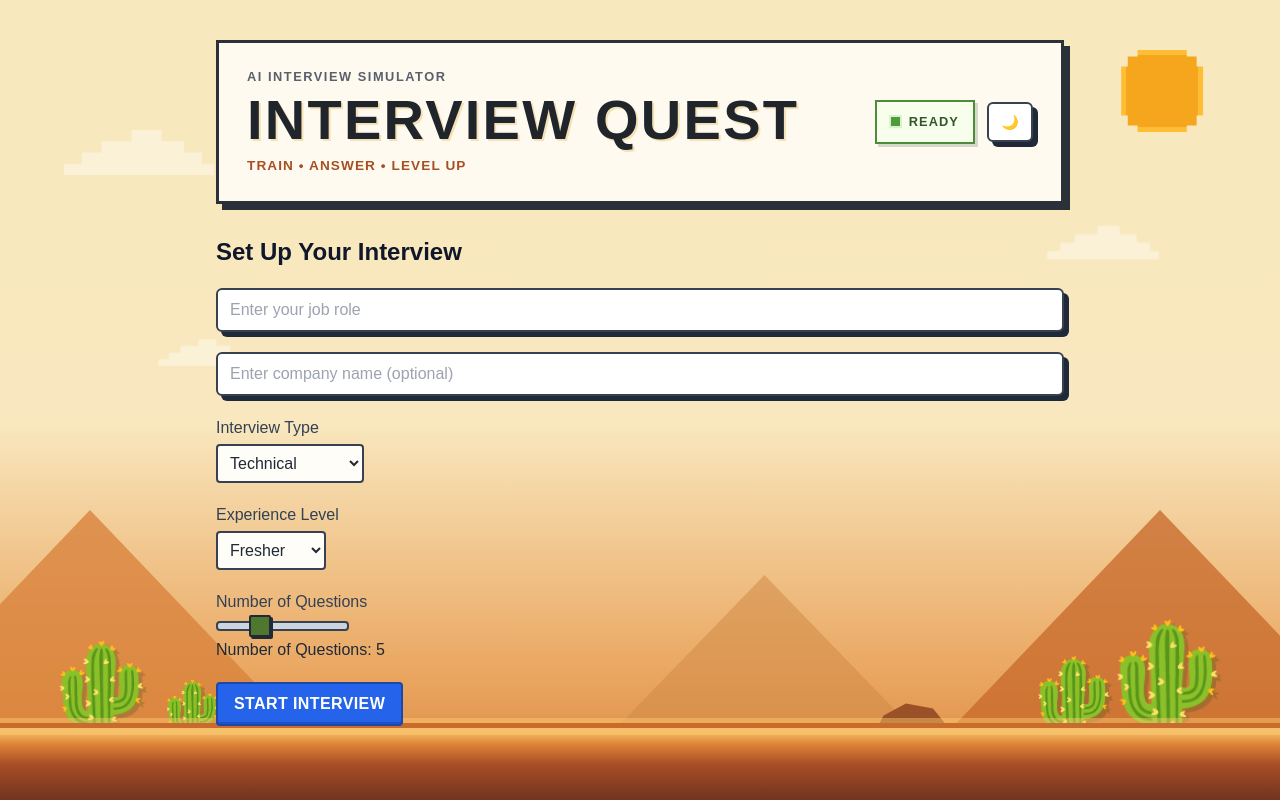
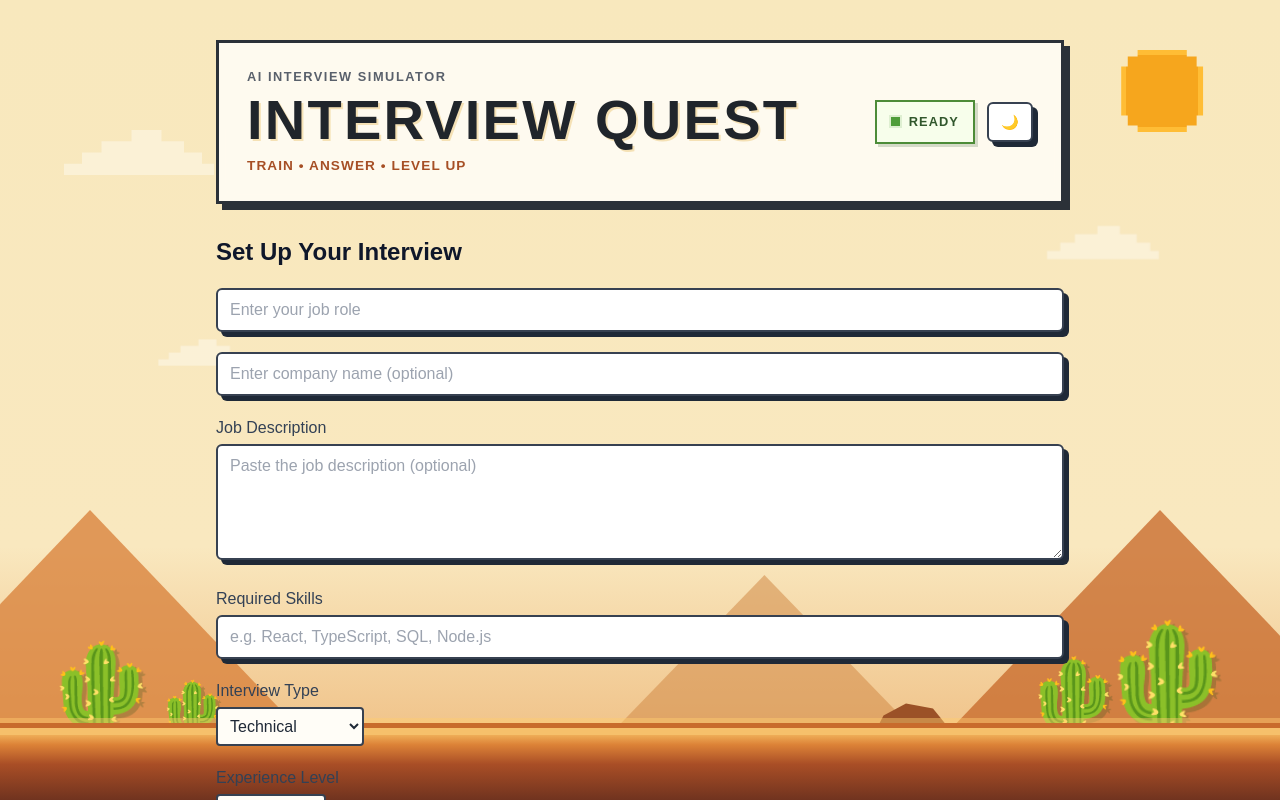
Before and after one commit to baobao69-pixel/ai-interview-simulator, a Next.js app: page / in a window 1280 px wide. Shown: the top 800 px of the page. Built offline with nearby package versions, Linux system fonts and the light colour scheme.

Commit message:
Add job description and skills personalization

```diff
--- a/components/SetupForm.tsx
+++ b/components/SetupForm.tsx
@@ -94,6 +94,8 @@ export default function SetupForm() {
 
     const [role, setRole] = useState("");
     const [company, setCompany] = useState("");
+    const [jobDescription, setJobDescription] = useState("");
+    const [requiredSkills, setRequiredSkills] = useState("");
     const [interviewType, setInterviewType] = useState("Technical");
     const [experienceLevel, setExperienceLevel] = useState("Fresher");
     const [questionCount, setQuestionCount] = useState("5");
@@ -431,6 +433,32 @@ export default function SetupForm() {
                     onChange={(event) => setCompany(event.target.value)}
                     className="w-full rounded-lg border border-slate-300 bg-white px-3 py-2 text-black"
                 />
+
+                <div>
+                    <label className="font-medium text-slate-700">
+                        Job Description
+                    </label>
+                    <textarea
+                        placeholder="Paste the job description (optional)"
+                        value={jobDescription}
+                        onChange={(event) => setJobDescription(event.target.value)}
+                        rows={4}
+                        className="mt-1 w-full rounded-lg border border-slate-300 bg-white px-3 py-2 text-black"
+                    />
+                </div>
+
+                <div>
+                    <label className="font-medium text-slate-700">
+                        Required Skills
+                    </label>
+                    <input
+                        type="text"
+                        placeholder="e.g. React, TypeScript, SQL, Node.js"
+                        value={requiredSkills}
+                        onChange={(event) => setRequiredSkills(event.target.value)}
+                        className="mt-1 w-full rounded-lg border border-slate-300 bg-white px-3 py-2 text-black"
+                    />
+                </div>
 
                 <div>
                     <label className="font-medium text-slate-700">
```
